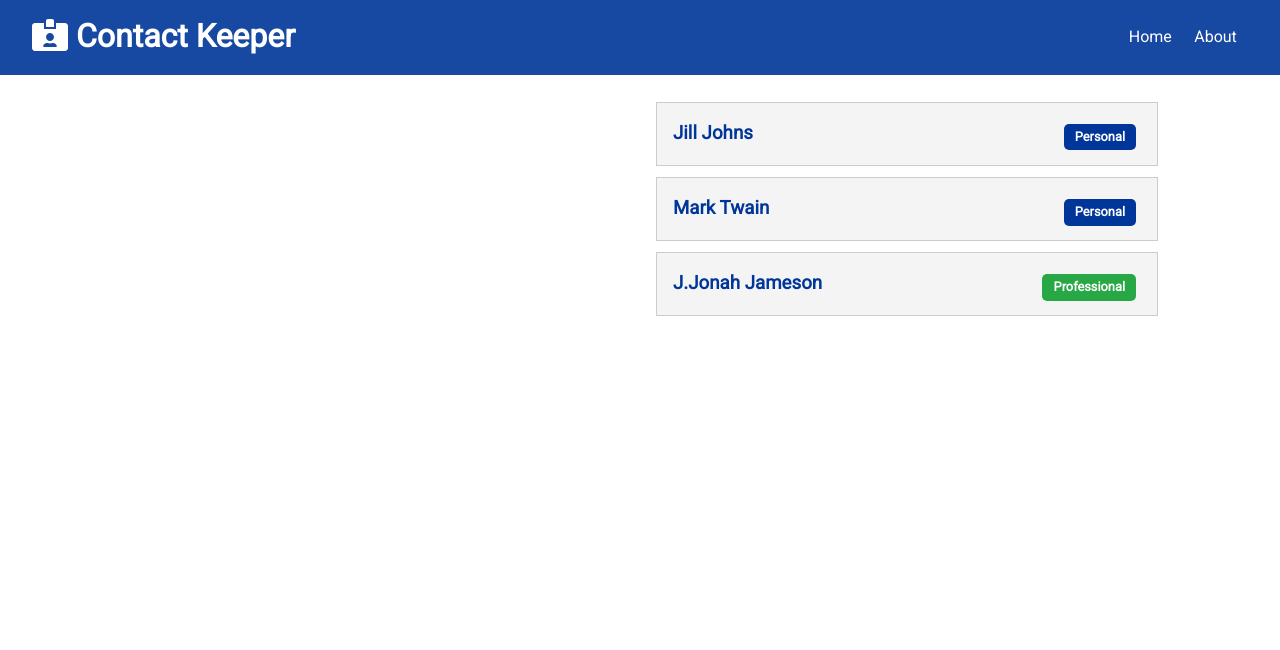
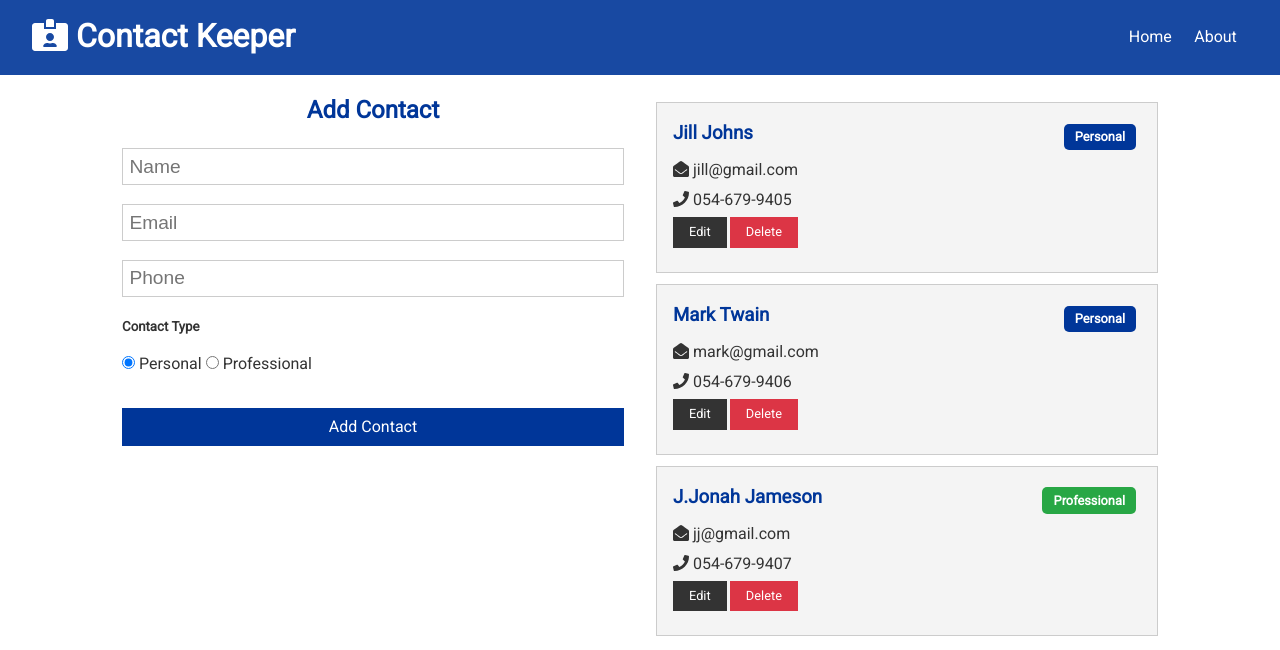
Before and after one commit to gadaharon/Contacts-Manager, a React (Create React App) app in the folder client/: page / in a window 1280 px wide. Shown: the top 650 px of the page. Built offline with nearby package versions, Linux system fonts and the light colour scheme.

Commit message:
create add contact form

```diff
--- /dev/null
+++ b/client/src/components/contacts/ContactForm.js
@@ -0,0 +1,61 @@
+import React, { useState } from "react";
+
+const ContactForm = () => {
+  const [contact, setContact] = useState({
+    name: "",
+    email: "",
+    phone: "",
+    type: "personal"
+  });
+
+  const { name, email, phone, type } = contact;
+
+ const onChange = e => setContact({ ...contact, [e.target.name]: e.target.value });
+
+  return (
+    <form>
+      <h2 className="text-primary">Add Contact</h2>
+      <input
+        type="text"
+        name="name"
+        placeholder="Name"
+        value={name}
+        onChange={onChange}
+      />
+      <input
+        type="email"
+        name="email"
+        placeholder="Email"
+        value={email}
+        onChange={onChange}
+      />
+      <input
+        type="text"
+        name="phone"
+        placeholder="Phone"
+        value={phone}
+        onChange={onChange}
+      />
+      <h5>Contact Type</h5>
+      <input
+        type="radio"
+        name="type"
+        value="personal"
+        checked={type === "personal"}
+      />{" "}
+      Personal{" "}
+      <input
+        type="radio"
+        name="type"
+        value="professional"
+        checked={type === "professional"}
+      />{" "}
+      Professional{" "}
+      <div>
+          <input type="submit" value="Add Contact" className="btn btn-primary btn-block"/>
+      </div>
+    </form>
+  );
+};
+
+export default ContactForm;
--- a/client/src/components/contacts/ContactItem.js
+++ b/client/src/components/contacts/ContactItem.js
@@ -1,6 +1,8 @@
 import React from "react";
-import { firstCharUpperCase } from '../../utils/Utils';
-import './style.css';
+import PropTypes from "prop-types";
+import { firstCharUpperCase } from "../../utils/Utils";
+import { FontAwesomeIcon } from "@fortawesome/react-fontawesome";
+import "./style.css";
 
 const ContactItem = ({ contact }) => {
   const { id, name, email, phone, type } = contact;
@@ -17,8 +19,28 @@
           {firstCharUpperCase(type)}
         </span>
       </h3>
+      <ul className="list">
+        {email && (
+          <li>
+            <FontAwesomeIcon icon="envelope-open" /> {email}
+          </li>
+        )}
+        {phone && (
+          <li>
+            <FontAwesomeIcon icon="phone" /> {phone}
+          </li>
+        )}
+        <p>
+          <button className="btn btn-dark btn-sm">Edit</button>
+          <button className="btn btn-danger btn-sm">Delete</button>
+        </p>
+      </ul>
     </div>
   );
 };
 
+ContactItem.propTypes = {
+  contact: PropTypes.object.isRequired
+};
+
 export default ContactItem;
--- a/client/src/components/pages/Home.js
+++ b/client/src/components/pages/Home.js
@@ -1,10 +1,13 @@
 import React from "react";
 import Contacts from "../contacts/Contacts";
+import ContactForm from "../contacts/ContactForm";
 
 const Home = () => {
   return (
     <div className="grid-2">
-      <div>{/* Contact Form */}</div>
+      <div>
+        <ContactForm />
+      </div>
       <div>
         <Contacts />
       </div>
```
